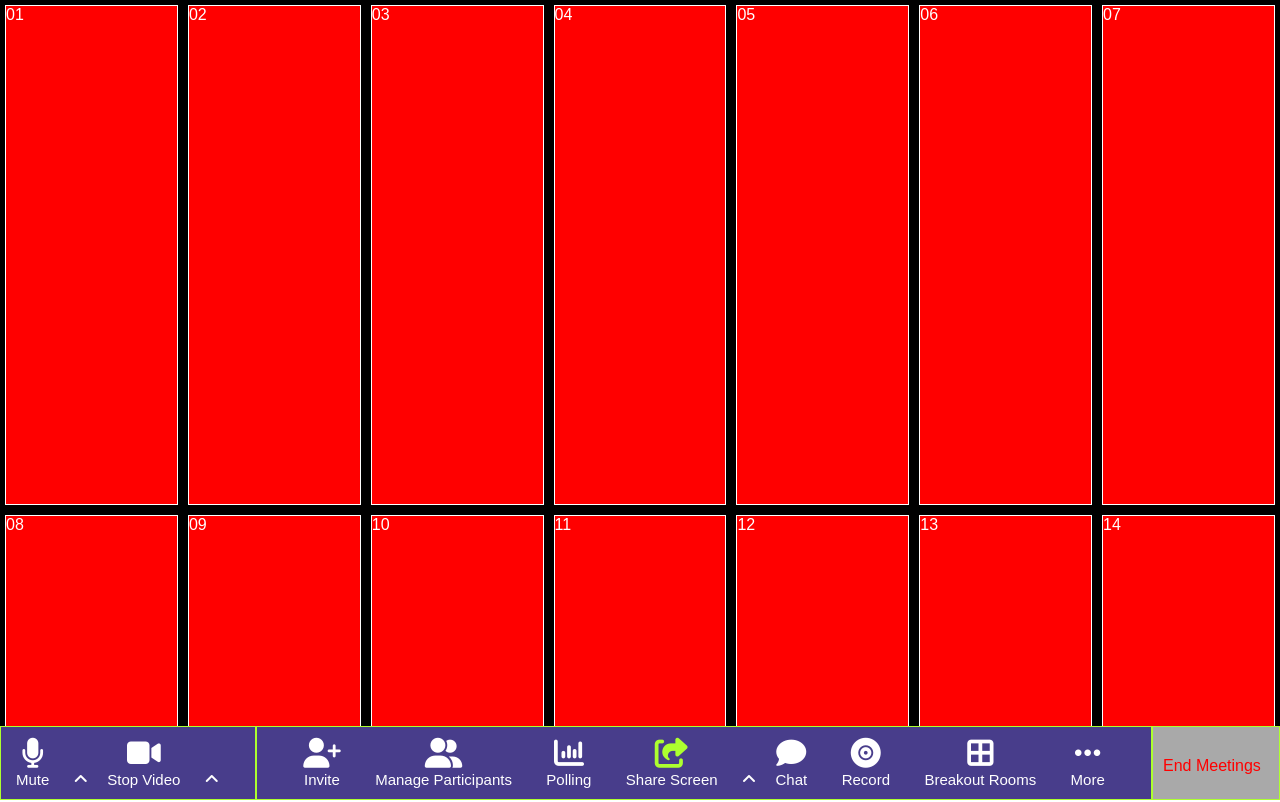
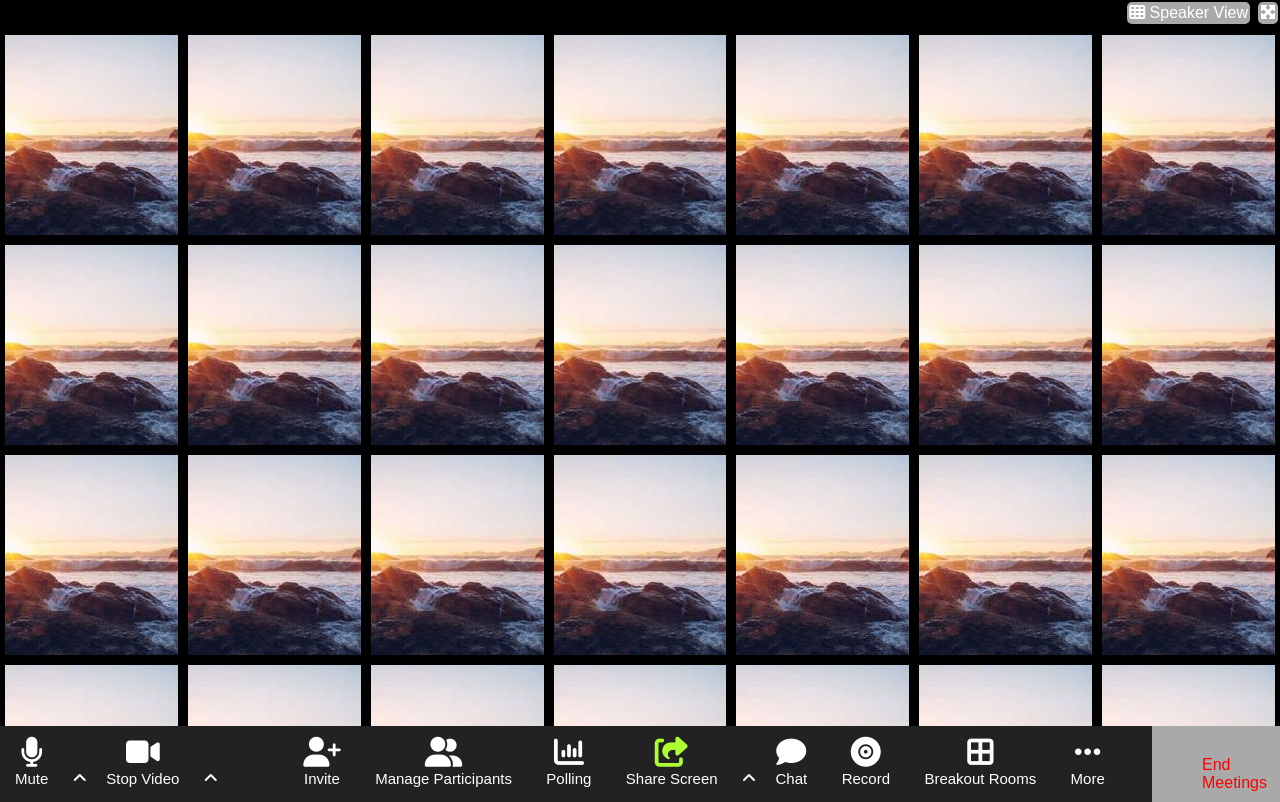
Before and after one commit to AndyDAntuono/html-css-zoom, a plain HTML site: page index.html in a window 1280 px wide. Drawn offline with Linux system fonts and the light colour scheme.

Commit message:
[UPD] update main and footer content

```diff
--- a/css/style.css
+++ b/css/style.css
@@ -23,14 +23,19 @@ footer {
 	margin: auto 0;
 }
 
+.m-container-top {
+	height: 30px;
+	background-color: black
+}
+
 .m-container {
-	height: calc(100vh - 74px);
+	height: calc(100vh - 104px);
 	background-color: black;
 	overflow: auto;
 }
 
 .f-container {
-	background-color: darkslateblue;
+	background-color: rgba(34,34,34,255);
 }
 
 .row {
@@ -45,26 +50,45 @@ footer {
 
 .col-10 {
 	width: 10%;
-	border: 1px solid greenyellow;
 	background-color: darkgrey;
 }
 
 .col-20 {
 	width: 20%;
-	border: 1px solid greenyellow;
 }
 
 .col-70 {
 	width: 70%;
-	border: 1px solid greenyellow;
 }
 
 /*CONTENT*/
 
+.m-top-conttent {
+	position: relative;
+}
+
+.mtc {
+	background-color: darkgray;
+	padding: 2px;
+	border-radius: 5px;
+}
+
+.speaker-view {
+	position: absolute;
+	top:2px;
+	right: 30px;
+}
+
+.cross {
+	position: absolute;
+	right: 2px;
+	top: 2px;
+}
+
 .m-content {
-	height: 500px;
-	background-color: red;
-	border: 1px solid white;
+	background-image: url(../img/sea-200x200.jpg);
+	background-size: cover;
+	height: 200px;
 	margin: 5px;
 	position: relative;
 }
@@ -106,6 +130,5 @@ footer {
 .fc-left p {
 	color: red;
 	margin-top: 30px;
-	margin-left: 10px;
-	margin-right: 10px;
+	margin-left: 50px;
 }
--- a/index.html
+++ b/index.html
@@ -10,112 +10,127 @@
 <body>
     <header></header>
     <main>
+        <div class="container m-container-top">
+            <div class="row">
+                <div class="m-top-content">
+                    <div class="mtc speaker-view">
+                        <i class="fa-solid fa-table-cells"></i>
+                        Speaker View
+                    </div>
+                    <div class="mtc cross">
+                        <i class="fa-solid fa-maximize"></i>
+                    </div>
+                </div>
+            </div>
+        </div>
         <div class="container m-container">
             <div class="row">
                 <div class="col-7">
-                    <div class="m-content">01</div>
+                    <div class="m-content">
+
+                    </div>
                 </div>
                 <div class="col-7">
-                    <div class="m-content">02</div>
+                    <div class="m-content"></div>
                 </div>
                 <div class="col-7">
-                    <div class="m-content">03</div>
+                    <div class="m-content"></div>
                 </div>
                 <div class="col-7">
-                    <div class="m-content">04</div>
+                    <div class="m-content"></div>
                 </div>
                 <div class="col-7">
-                    <div class="m-content">05</div>
+                    <div class="m-content"></div>
                 </div>
                 <div class="col-7">
-                    <div class="m-content">06</div>
+                    <div class="m-content"></div>
                 </div>
                 <div class="col-7">
-                    <div class="m-content">07</div>
+                    <div class="m-content"></div>
                 </div>
                 <div class="col-7">
-                    <div class="m-content">08</div>
+                    <div class="m-content"></div>
                 </div>
                 <div class="col-7">
-                    <div class="m-content">09</div>
+                    <div class="m-content"></div>
                 </div>
                 <div class="col-7">
-                    <div class="m-content">10</div>
+                    <div class="m-content"></div>
                 </div>
                 <div class="col-7">
-                    <div class="m-content">11</div>
+                    <div class="m-content"></div>
                 </div>
                 <div class="col-7">
-                    <div class="m-content">12</div>
+                    <div class="m-content"></div>
                 </div>
                 <div class="col-7">
-                    <div class="m-content">13</div>
+                    <div class="m-content"></div>
                 </div>
                 <div class="col-7">
-                    <div class="m-content">14</div>
+                    <div class="m-content"></div>
                 </div>
                 <div class="col-7">
-                    <div class="m-content">15</div>
+                    <div class="m-content"></div>
                 </div>
                 <div class="col-7">
-                    <div class="m-content">16</div>
+                    <div class="m-content"></div>
                 </div>
                 <div class="col-7">
-                    <div class="m-content">17</div>
+                    <div class="m-content"></div>
                 </div>
                 <div class="col-7">
-                    <div class="m-content">18</div>
+                    <div class="m-content"></div>
                 </div>
                 <div class="col-7">
-                    <div class="m-content">19</div>
+                    <div class="m-content"></div>
                 </div>
                 <div class="col-7">
-                    <div class="m-content">20</div>
+                    <div class="m-content"></div>
                 </div>
                 <div class="col-7">
-                    <div class="m-content">21</div>
+                    <div class="m-content"></div>
                 </div>
                 <div class="col-7">
-                    <div class="m-content">22</div>
+                    <div class="m-content"></div>
                 </div>
                 <div class="col-7">
-                    <div class="m-content">23</div>
+                    <div class="m-content"></div>
                 </div>
                 <div class="col-7">
-                    <div class="m-content">24</div>
+                    <div class="m-content"></div>
                 </div>
                 <div class="col-7">
-                    <div class="m-content">25</div>
+                    <div class="m-content"></div>
                 </div>
                 <div class="col-7">
-                    <div class="m-content">26</div>
+                    <div class="m-content"></div>
                 </div>
                 <div class="col-7">
-                    <div class="m-content">27</div>
+                    <div class="m-content"></div>
                 </div>
                 <div class="col-7">
-                    <div class="m-content">28</div>
+                    <div class="m-content"></div>
                 </div>
                 <div class="col-7">
-                    <div class="m-content">29</div>
+                    <div class="m-content"></div>
                 </div>
                 <div class="col-7">
-                    <div class="m-content">30</div>
+                    <div class="m-content"></div>
                 </div>
                 <div class="col-7">
-                    <div class="m-content">31</div>
+                    <div class="m-content"></div>
                 </div>
                 <div class="col-7">
-                    <div class="m-content">32</div>
+                    <div class="m-content"></div>
                 </div>
                 <div class="col-7">
-                    <div class="m-content">33</div>
+                    <div class="m-content"></div>
                 </div>
                 <div class="col-7">
-                    <div class="m-content">34</div>
+                    <div class="m-content"></div>
                 </div>
                 <div class="col-7">
-                    <div class="m-content">35</div>
+                    <div class="m-content"></div>
                 </div>
             </div>
         </div>
```
Also changed, not shown: img/sea-200x200.jpg (added).
